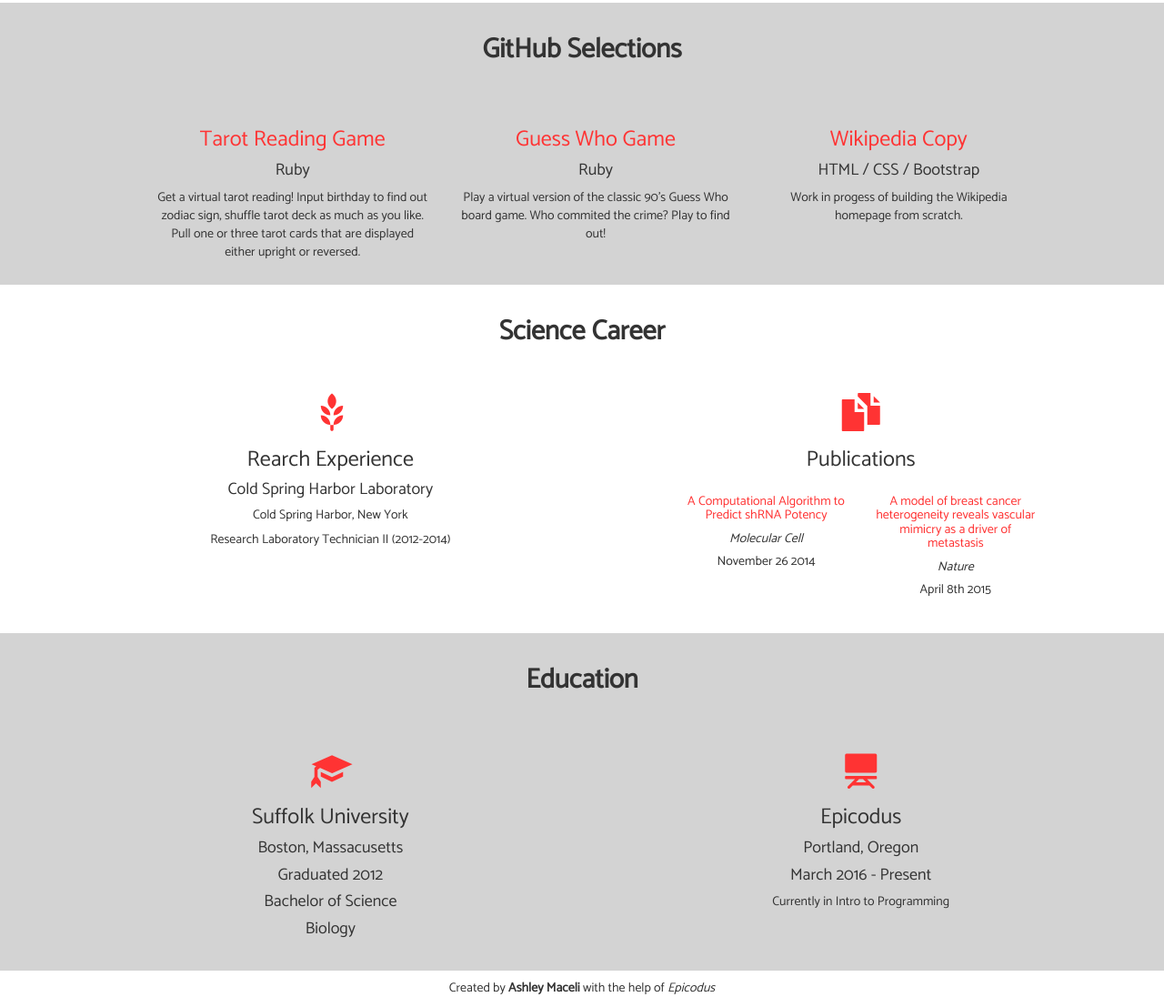
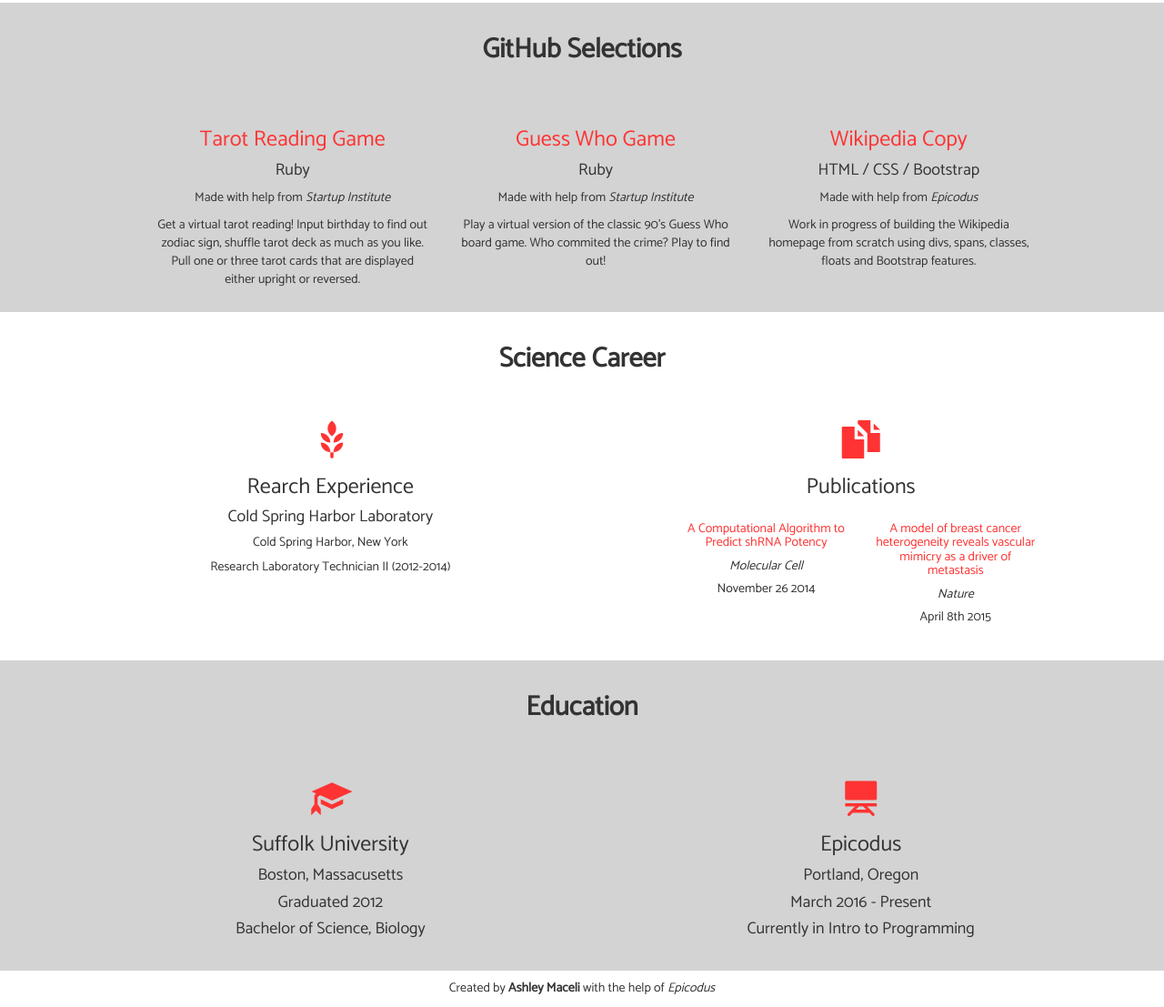
Before and after one commit to AshleyRayMaceli/portfolio, a plain HTML site: page index.html in a window 1280 px wide. Shown: the part 808-1915 px from the top of the page at 91% size. Drawn offline with nearby package versions, Linux system fonts and the light colour scheme; files whose address does not match are found by name.

Commit message:
Final edits

```diff
--- a/index.html
+++ b/index.html
@@ -47,8 +47,8 @@
       <div class="about-me-text">
         <div class="row">
           <div class="col-md-6">
-            <p>Hello! I'm Ashley, a girl from New York who appreciates learning (big science nerd), awesome foods of all kinds, meeting new people and going on adventures</p>
-            <p>Here are some things I personally enjoy</p>
+            <p>Hello! I'm Ashley, a girl from New York who appreciates learning (big science nerd), awesome foods of all kinds, meeting new people and going on adventures.</p>
+            <p>Here are some things I personally enjoy:</p>
             <ul>
               <li>Reading fantasy novels</li>
               <li>A good cup of tea</li>
@@ -81,17 +81,20 @@
           <div class="col-md-4">
             <h3><a href="https://github.com/AshleyRayMaceli/RampUpRuby/blob/master/Week8_Tarot_Reading.rb" target="blank">Tarot Reading Game</a></h3>
             <h4>Ruby</h4>
+            <p>Made with help from <em>Startup Institute</em></p>
             <p>Get a virtual tarot reading! Input birthday to find out zodiac sign, shuffle tarot deck as much as you like. Pull one or three tarot cards that are displayed either upright or reversed.</p>
           </div>
           <div class="col-md-4">
             <h3><a href="https://github.com/AshleyRayMaceli/RampUpRuby/blob/master/Week5_GuessWho.rb" target="blank">Guess Who Game</a></h3>
             <h4>Ruby</h4>
+            <p>Made with help from <em>Startup Institute</em></p>
             <p>Play a virtual version of the classic 90's Guess Who board game. Who commited the crime? Play to find out!</p>
           </div>
           <div class="col-md-4">
             <h3><a href="https://github.com/AshleyRayMaceli/wiki" target="blank">Wikipedia Copy</a></h3>
             <h4>HTML / CSS / Bootstrap</h4>
-            <p>Work in progess of building the Wikipedia homepage from scratch.</p>
+            <p>Made with help from <em>Epicodus</em></p>
+            <p>Work in progress of building the Wikipedia homepage from scratch using divs, spans, classes, floats and Bootstrap features.</p>
           </div>
         </div>
       </div>
@@ -151,8 +154,7 @@
               <h3>Suffolk University</h3>
               <h4>Boston, Massacusetts</h4>
               <h4>Graduated 2012</h4>
-              <h4>Bachelor of Science</h4>
-              <h4>Biology</h4>
+              <h4>Bachelor of Science, Biology</h4>
               <p></p>
             </div>
           <div class="col-md-2"></div>
@@ -161,7 +163,7 @@
               <h3>Epicodus</h3>
               <h4>Portland, Oregon</h4>
               <h4>March 2016 - Present</h4>
-              <p>Currently in Intro to Programming</p>
+              <h4>Currently in Intro to Programming</h4>
             </div>
           </div>
         </div>
```
